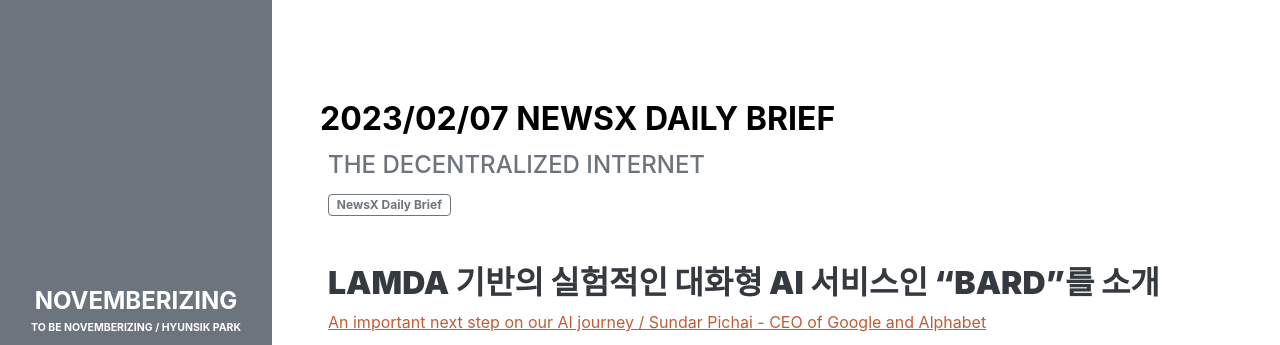
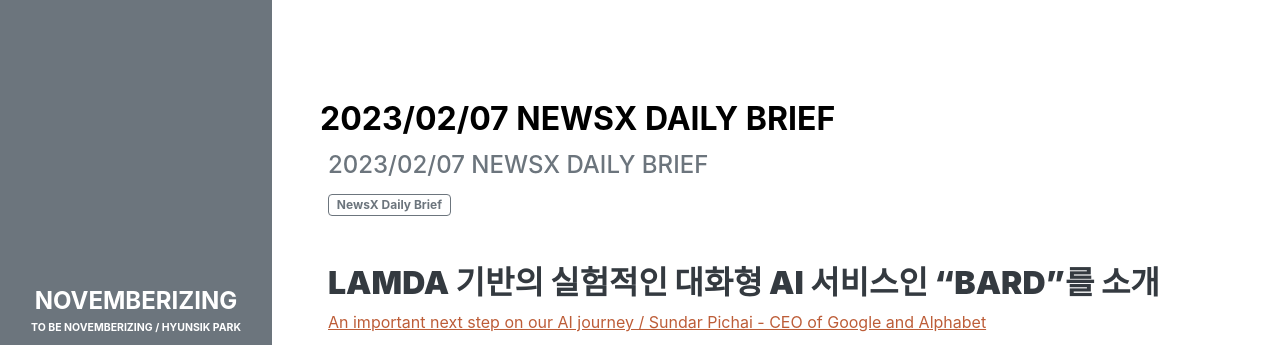
Before and after one commit to novemberizing/novemberizing.github.io, a Jekyll site: the page built from _posts/2023-02-07-NewsXDailyBrief.md, in a window 1280 px wide. Shown: the top 345 px of the page. Built offline with Jekyll 4.4.1, drawn with Linux system fonts in a browser that asks for light colours.

Commit message:
업데이트

```diff
--- a/_posts/2023-02-07-NewsXDailyBrief.md
+++ b/_posts/2023-02-07-NewsXDailyBrief.md
@@ -1,7 +1,7 @@
 ---
 layout: post
 title: "2023/02/07 NewsX Daily Brief"
-subtitle: "The decentralized internet"
+subtitle: "2023/02/07 NewsX Daily Brief"
 cover: /assets/images/posts/2022-01-08-Decentralization.png
 date: "2022-01-08 19:07:00"
 categories: posts
```
